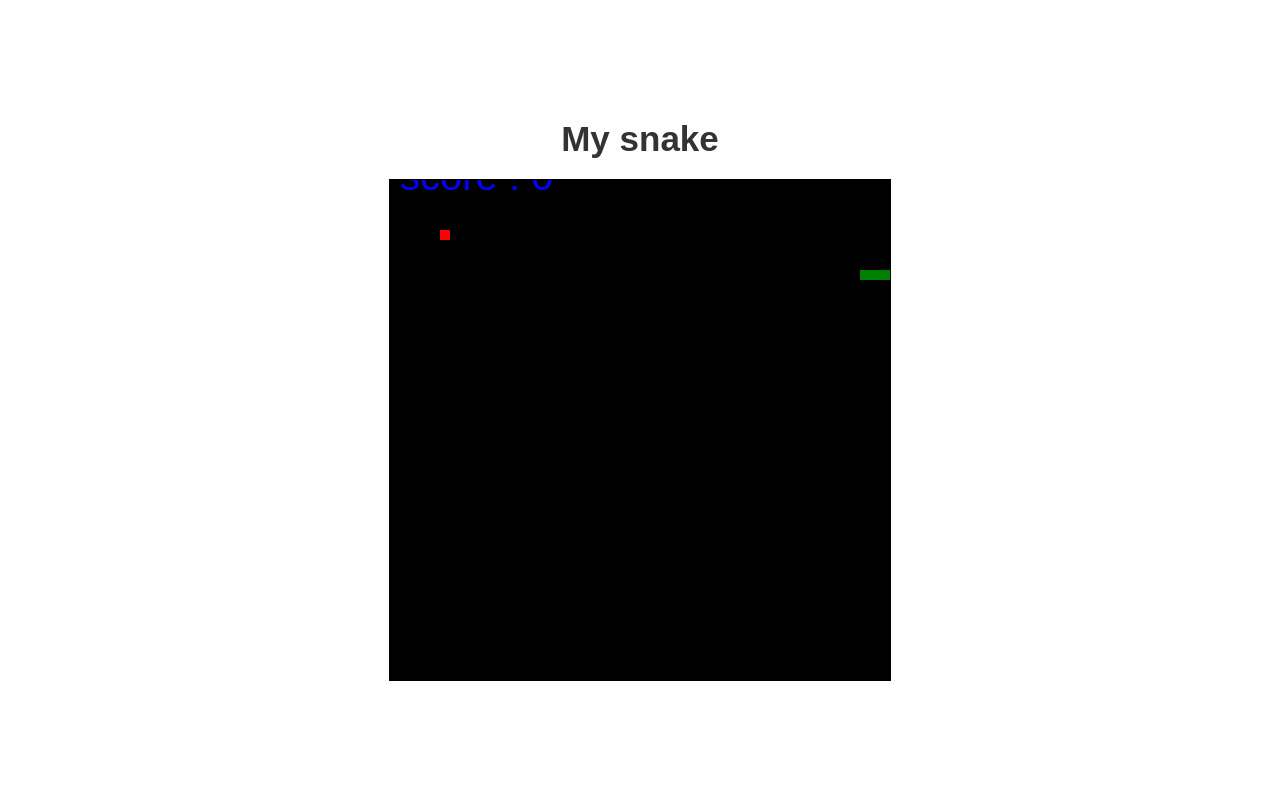
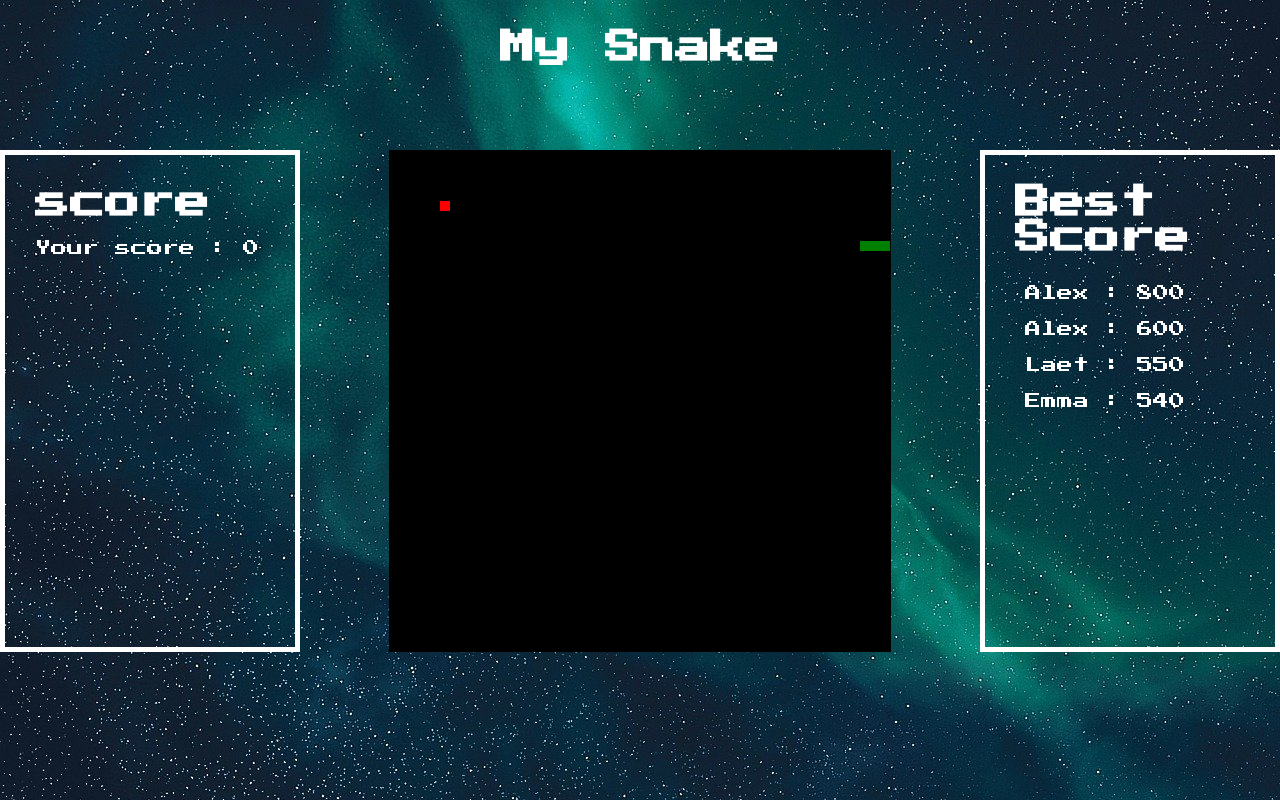
Before and after one commit to alexbtv/snake, a website built with webpack: page src/index.html in a window 1280 px wide. Built offline with nearby package versions, Linux system fonts and the light colour scheme.

Commit message:
get out score of canvas

```diff
--- a/package.json
+++ b/package.json
@@ -18,6 +18,7 @@
     "css-loader": "^5.0.1",
     "html-webpack-plugin": "^4.5.1",
     "node-sass": "^5.0.0",
+    "resolve-url-loader": "^3.1.2",
     "sass-loader": "^10.1.1",
     "style-loader": "^2.0.0",
     "webpack": "^5.14.0",
@@ -26,6 +27,9 @@
   },
   "dependencies": {
     "clean-webpack-plugin": "^3.0.0",
-    "core-js": "^3.8.2"
+    "copy-webpack-plugin": "^6.3.2",
+    "core-js": "^3.8.2",
+    "file-loader": "^6.2.0",
+    "postcss-loader": "^4.1.0"
   }
 }
--- a/src/assets/styles/_base.scss
+++ b/src/assets/styles/_base.scss
@@ -8,13 +8,6 @@ body {
   font-size: 1.6rem;
   color: var(--text);
   font-family: var(--font-family);
-  height: 100vh;
-  width: 100%;
-  display: flex;
-  flex-direction: column;
-  justify-content: center;
-  align-items: center;
-  background: white;
 }
 
 h1,
--- a/src/assets/styles/_variables.scss
+++ b/src/assets/styles/_variables.scss
@@ -2,10 +2,10 @@
     --primary:#2ecc71;
     --dark:#3498db;
     --accent:#2c3e50;
-    --text:#333;
+    --text:#ffffff;
     --divider:#ecf0f1;
     --dark-grey: #324355;
     --errors: #e74c3c;
-    --font-family: 'Mulish', sans-serif;
+    --font-family: 'Press Start 2P', cursive;;
     --box-shadow:0 1px 2px 0 rgba(60,64,67,0.3),0 1px 3px 1px rgba(60,64,67,0.15);
 }
--- a/src/assets/styles/styles.scss
+++ b/src/assets/styles/styles.scss
@@ -5,7 +5,44 @@
 @import "utils";
 @import "base";
 
+.container {
+  width: 100%;
+  height: 100vh;
+  display: flex;
+  flex-direction: column;
+  background-image: url(/src/assets/images/polar-lights-5858656_1920.jpg);
+  header {
+    height: 150px;
+    text-align: center;
+    padding: 3rem;
+  }
+  .game-container {
+    display: flex;
+    flex-direction: row nowrap;
+    justify-content: center;
+    align-items: flex-start;
+    .score {
+      width: 300px;
+      padding: 3rem;
+      border: 5px solid var(--text);
+      min-height: 502px;
+    }
+    .best-score {
+      ul li{
+        padding: 1rem;
+      }
+      border: 5px solid var(--text);
+      min-height: 502px;
+    }
 
-canvas {
-  border: 1px solid black;
+    .canvas-container {
+      display: flex;
+      justify-content: center;
+
+      flex: 2 1 auto;
+      canvas {
+        border: 1px solid black;
+      }
+    }
+  }
 }
--- a/src/index.html
+++ b/src/index.html
@@ -1,13 +1,24 @@
 <!DOCTYPE html>
 <html lang="en">
-<head>
-    <meta charset="UTF-8">
-    <meta name="viewport" content="width=device-width, initial-scale=1.0">
-    <title>Document</title>
-</head>
-<body>
-    <h1>My snake</h1>
-
-    <canvas width="500px" height="500px"></canvas>
-</body>
+  <head>
+    <meta charset="UTF-8" />
+    <meta name="viewport" content="width=device-width, initial-scale=1.0" />
+    <title>My SNAKE</title>
+    <link rel="preconnect" href="https://fonts.gstatic.com">
+<link href="https://fonts.googleapis.com/css2?family=Press+Start+2P&display=swap" rel="stylesheet">
+  </head>
+  <body>
+    <div class="container">
+      <header><h1>My Snake</h1></header>
+      <div class="game-container">
+        <div class="score">
+        </div>
+        <div class="canvas-container">
+          <canvas width="500px" height="500px"></canvas>
+        </div>
+        <div class="score best-score">
+        </div>
+      </div>
+    </div>
+  </body>
 </html>
--- a/src/index.js
+++ b/src/index.js
@@ -2,6 +2,10 @@ import "./assets/styles/styles.scss";
 
 const canvas = document.querySelector("canvas");
 const ctx = canvas.getContext("2d");
+
+const scoreArea= document.querySelector(".score");
+const bestScoreArea= document.querySelector(".best-score");
+
 
 const speed = 900;
 
@@ -59,10 +63,22 @@ const drawApple = () => {
 };
 
 const drawScore = () => {
-  ctx.fillStyle = "blue";
+  scoreArea.innerHTML=`<h1>score</h1>
+  <p>Your score : ${score}</p>`;
+  /*ctx.fillStyle = "blue";
   ctx.font = "40px sans-serif";
   ctx.textBaseLine = "top";
-  ctx.fillText(`score : ${score}`,gridElem,gridElem);
+  ctx.fillText(`score : ${score}`,gridElem,gridElem);*/
+};
+
+const drawBestScore = () => {
+  bestScoreArea.innerHTML=`<h1>Best Score</h1>
+  <ul>
+  <li>Alex : 800</li>
+  <li>Alex : 600</li>
+  <li>Laet : 550</li>
+  <li>Emma : 540</li>
+  </ul>`;
 };
 
 const gameOver = () => {
@@ -117,7 +133,7 @@ const updateSnakePosition = () => {
 };
 
 const generateApple = () => {
-  score++;
+  score = score + 10 ;
   const [x, y] = [
     Math.trunc(Math.random() * 49),
     Math.trunc(Math.random() * 49),
@@ -139,9 +155,10 @@ const move = () => {
     setTimeout(() => {
       requestAnimationFrame(move);
     }, 1000 - speed);
-  } else {
+  }/* else {
     alert("Perdu !");
-  }
+  }*/
 };
 
+drawBestScore();
 requestAnimationFrame(move);
--- a/webpack.config.js
+++ b/webpack.config.js
@@ -1,6 +1,7 @@
 const path = require("path");
 const HtmlWebpackPlugin = require("html-webpack-plugin");
 const { CleanWebpackPlugin } = require('clean-webpack-plugin');
+const copyWebpackPlugin = require("copy-webpack-plugin");
 
 module.exports = {
   entry: {
@@ -18,13 +19,43 @@ module.exports = {
         use: ["babel-loader"]
       },
       {
-        test: /\.scss$/i,
-        use: ["style-loader", "css-loader", "sass-loader"]
+        test: /\.(sa|sc|c)ss$/,
+        use: [
+          {
+            loader: "style-loader"
+          },
+          {
+            loader: "css-loader"
+          },
+          {
+            loader: "postcss-loader"
+          },
+          {
+            loader: "sass-loader"
+          }
+        ]
+      },
+      {
+        test: /\.(png|jpe?g|gif|svg)$/,
+        use: [
+          {
+            loader: "file-loader"
+          }
+        ]
       }
     ]
   },
   plugins: [
     new CleanWebpackPlugin(),
+    new copyWebpackPlugin({
+      patterns: [
+        {
+          from : "./src/assets/images/*",
+          to : "assets/images",
+          flatten : true
+        },
+      ]
+    }),
     new HtmlWebpackPlugin({
       filename:"index.html",
       template:path.join(__dirname, "./src/index.html"),
```
Also changed, not shown: src/assets/images/polar-lights-5858656_1920.jpg (added), 1 other file.
